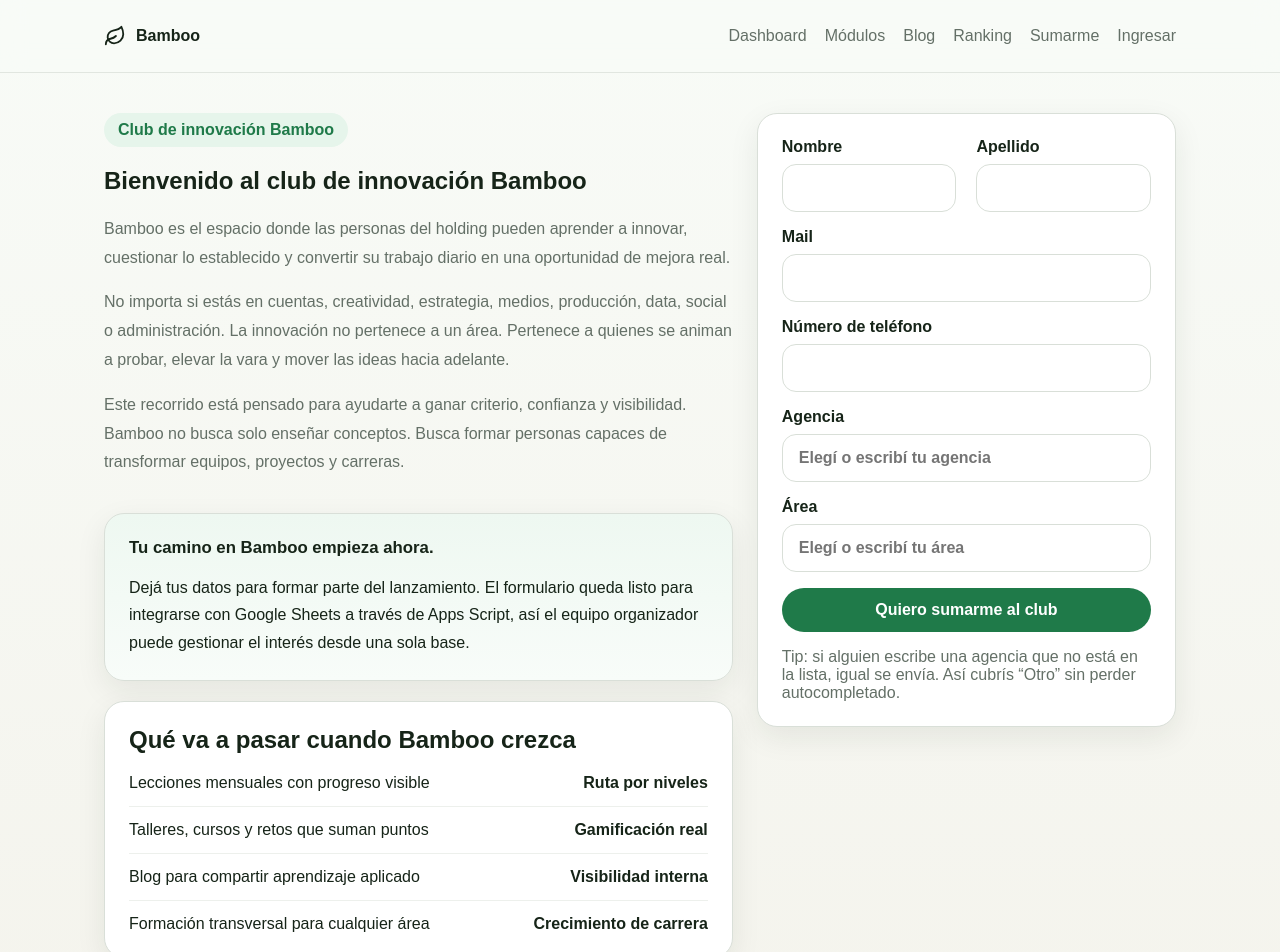
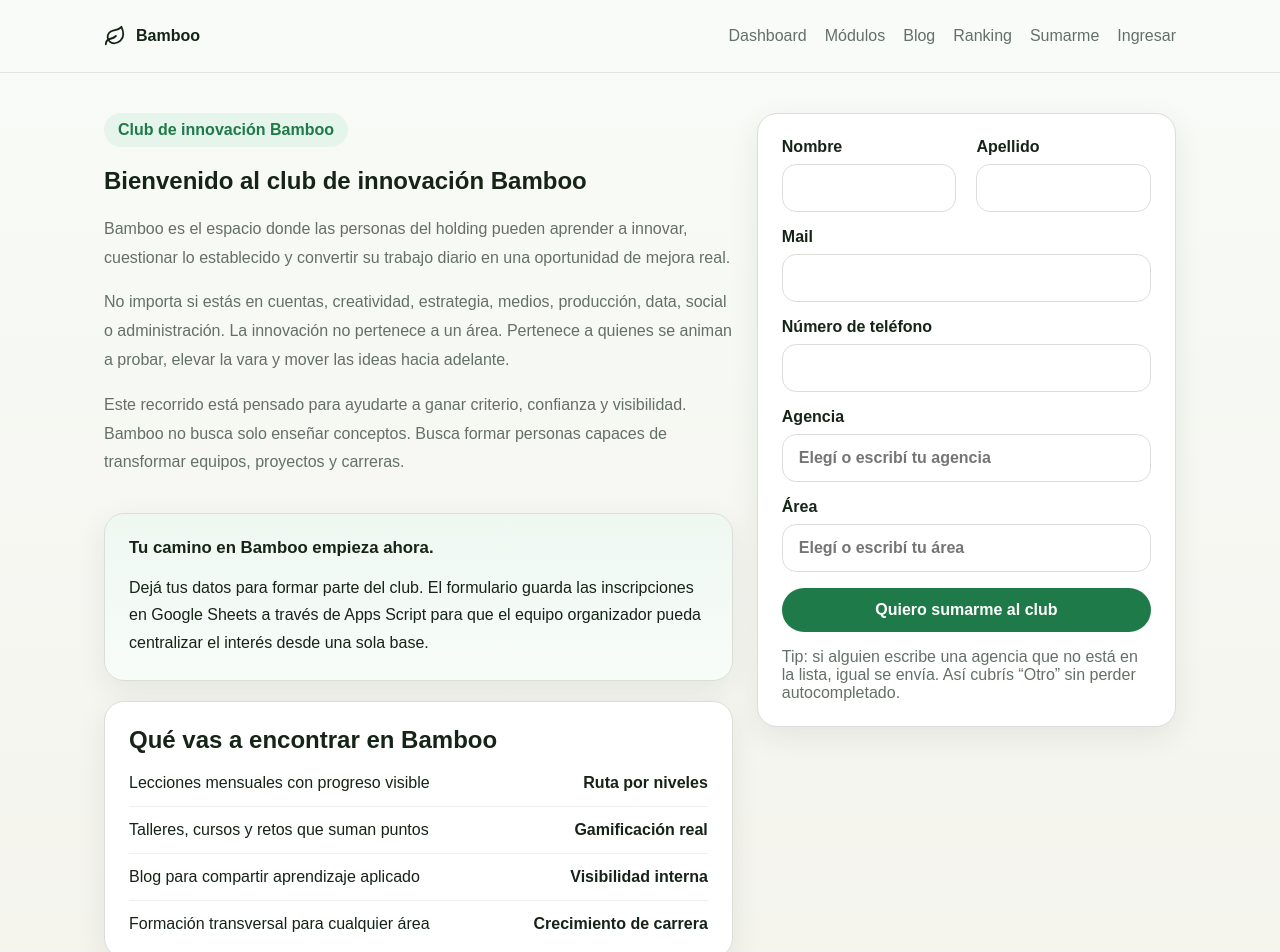
Before and after one commit to bamboo-debug/app, a Next.js app in the folder bamboo-app/: page /join in a window 1280 px wide. Shown: the top 952 px of the page. Built offline with nearby package versions, Linux system fonts and the light colour scheme.

Commit message:
Update page.tsx

```diff
--- a/bamboo-app/app/join/page.tsx
+++ b/bamboo-app/app/join/page.tsx
@@ -1,7 +1,58 @@
-import { ClubSignupForm } from '@/components/club-signup-form';
-import { welcomeMessage } from '@/lib/mock-data';
+import { ClubSignupForm } from "@/components/club-signup-form";
+import { welcomeMessage } from "@/lib/mock-data";
+
 export default function JoinPage() {
   return (
-    <main className="section"><div className="container two-col"><section className="grid"><div><span className="pill">Club de innovación Bamboo</span><h1>{welcomeMessage.title}</h1>{welcomeMessage.body.map((paragraph) => <p key={paragraph} className="muted" style={{ lineHeight: 1.8 }}>{paragraph}</p>)}</div><div className="card panel accent-panel"><strong style={{ fontSize: '1.05rem' }}>{welcomeMessage.cta}</strong><p style={{ marginBottom: 0, lineHeight: 1.7 }}>Dejá tus datos para formar parte del lanzamiento. El formulario queda listo para integrarse con Google Sheets a través de Apps Script, así el equipo organizador puede gestionar el interés desde una sola base.</p></div><div className="card panel"><h2 style={{ marginTop: 0 }}>Qué va a pasar cuando Bamboo crezca</h2><ul className="list-clean"><li className="item-row"><span>Lecciones mensuales con progreso visible</span><strong>Ruta por niveles</strong></li><li className="item-row"><span>Talleres, cursos y retos que suman puntos</span><strong>Gamificación real</strong></li><li className="item-row"><span>Blog para compartir aprendizaje aplicado</span><strong>Visibilidad interna</strong></li><li className="item-row"><span>Formación transversal para cualquier área</span><strong>Crecimiento de carrera</strong></li></ul></div></section><aside><ClubSignupForm /></aside></div></main>
+    <main className="section">
+      <div className="container two-col">
+        <section className="grid">
+          <div>
+            <span className="pill">Club de innovación Bamboo</span>
+            <h1>{welcomeMessage.title}</h1>
+
+            {welcomeMessage.body.map((paragraph) => (
+              <p key={paragraph} className="muted" style={{ lineHeight: 1.8 }}>
+                {paragraph}
+              </p>
+            ))}
+          </div>
+
+          <div className="card panel accent-panel">
+            <strong style={{ fontSize: "1.05rem" }}>{welcomeMessage.cta}</strong>
+            <p style={{ marginBottom: 0, lineHeight: 1.7 }}>
+              Dejá tus datos para formar parte del club. El formulario guarda las inscripciones en
+              Google Sheets a través de Apps Script para que el equipo organizador pueda centralizar
+              el interés desde una sola base.
+            </p>
+          </div>
+
+          <div className="card panel">
+            <h2 style={{ marginTop: 0 }}>Qué vas a encontrar en Bamboo</h2>
+            <ul className="list-clean">
+              <li className="item-row">
+                <span>Lecciones mensuales con progreso visible</span>
+                <strong>Ruta por niveles</strong>
+              </li>
+              <li className="item-row">
+                <span>Talleres, cursos y retos que suman puntos</span>
+                <strong>Gamificación real</strong>
+              </li>
+              <li className="item-row">
+                <span>Blog para compartir aprendizaje aplicado</span>
+                <strong>Visibilidad interna</strong>
+              </li>
+              <li className="item-row">
+                <span>Formación transversal para cualquier área</span>
+                <strong>Crecimiento de carrera</strong>
+              </li>
+            </ul>
+          </div>
+        </section>
+
+        <aside>
+          <ClubSignupForm />
+        </aside>
+      </div>
+    </main>
   );
 }
```
